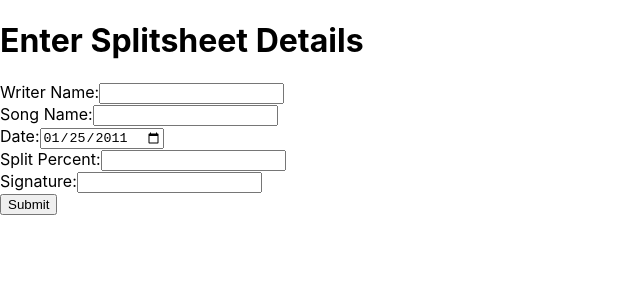
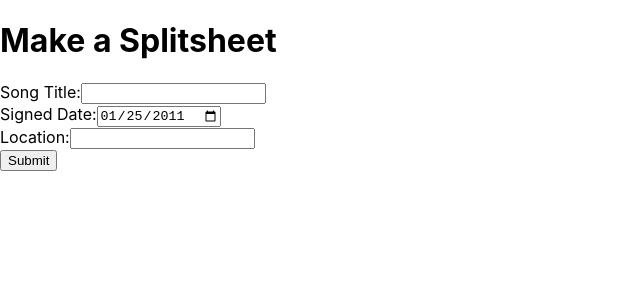
Before and after one commit to blackasinc/CS150, a React (Create React App) app: page / in a window 1280 px wide. Shown: the top 300 px of the page, without its empty margins (0-640 px from the left). Built offline with nearby package versions, Linux system fonts and the light colour scheme.

Commit message:
Pointed to 2.0.0

```diff
--- a/src/components/App.js
+++ b/src/components/App.js
@@ -15,13 +15,13 @@ class App extends React.Component {
     };
   }
 
-  postForm = (splitsheet) => {
+  postForm = splitsheet => {
     this.setState({
       splitsheet: splitsheet,
       isLoading: true
     });
 
-    fetch('https://virtserver.swaggerhub.com/santidmar/SplitSheetAPI/1.0.0/splitsheet', {
+    fetch('https://virtserver.swaggerhub.com/santidmar/SplitSheetAPI/2.0.0/splitsheet', {
       method: 'POST',
       headers: {
         'Content-Type': 'application/json',
@@ -36,9 +36,7 @@ class App extends React.Component {
         throw Error(response);
       }
     })
-    .then(data => {
-      this.setState({splitsheetId: data.splitsheetId})
-    })
+    .then(data => this.setState({splitsheetId: data.splitsheetId}))
     .catch(response => {
       this.setState({
         errorCode: response.status,
@@ -72,7 +70,7 @@ class App extends React.Component {
     } else {
       return (
         <div>
-          <h1>Enter Splitsheet Details</h1>
+          <h1>Make a Splitsheet</h1>
           <Form onSubmit={this.postForm} />
         </div>
       );
--- a/src/components/Form.js
+++ b/src/components/Form.js
@@ -5,15 +5,14 @@ class Form extends React.Component {
   constructor(props) {
     super(props);
     this.state = {
-      writerName: '',
-      songName: '',
-      date: '2011-01-25',
-      splitPercent: '',
-      signature: ''
+      song_title: '',
+      users: [],
+      signed_date: '2011-01-25',
+      location: ''
     };
   }
 
-  handleSubmit = (event) => {
+  handleSubmit = event => {
     event.preventDefault();
     const splitsheet = { ...this.state };
     this.props.onSubmit(splitsheet);
@@ -22,30 +21,20 @@ class Form extends React.Component {
   render() {
     return (
       <form onSubmit={this.handleSubmit}>
-        <label>Writer Name:</label>
+        <label>Song Title:</label>
         <input type="text"
-          value={this.state.writerName}
-          onChange={(event) => this.setState({writerName: event.target.value})} />
+          value={this.state.song_title}
+          onChange={(event) => this.setState({song_title: event.target.value})} />
         <br />
-        <label>Song Name:</label>
+        <label>Signed Date:</label>
+        <input type="date"
+          value={this.state.signed_date}
+          onChange={(event) => this.setState({signed_date: event.target.value})} />
+        <br />
+        <label>Location:</label>
         <input type="text"
-          value={this.state.songName}
-          onChange={(event) => this.setState({songName: event.target.value})} />
-        <br />
-        <label>Date:</label>
-        <input type="date"
-          value={this.state.date}
-          onChange={(event) => this.setState({date: event.target.value})} />
-        <br />
-        <label>Split Percent:</label>
-        <input type="number"
-          value={this.state.splitPercent}
-          onChange={(event) => this.setState({splitPercent: event.target.value})} />
-        <br />
-        <label>Signature:</label>
-        <input type="text"
-          value={this.state.signature}
-          onChange={(event) => this.setState({signature: event.target.value})} />
+          value={this.state.location}
+          onChange={(event) => this.setState({location: event.target.value})} />
         <br />
         <input type="submit" value="Submit" />
       </form>
--- a/src/components/Result.js
+++ b/src/components/Result.js
@@ -14,11 +14,10 @@ const ResultDisplay = props => {
             <div>
                 <h1>Form Submission Succeeded</h1>
                 <ul>
-                    <li>Writer Name: {props.splitsheet.writerName}</li>
-                    <li>Song Name: {props.splitsheet.songName}</li>
-                    <li>Date: {props.splitsheet.date}</li>
-                    <li>Split Percent: {props.splitsheet.splitPercent}</li>
-                    <li>Signature: {props.splitsheet.signature}</li>
+                    <li>Splitsheet ID: {props.splitsheet.splitsheetId}</li>
+                    <li>Song Title: {props.splitsheet.song_title}</li>
+                    <li>Signed Date: {props.splitsheet.signed_date}</li>
+                    <li>Location: {props.splitsheet.location}</li>
                 </ul>
             </div>
         );
```
